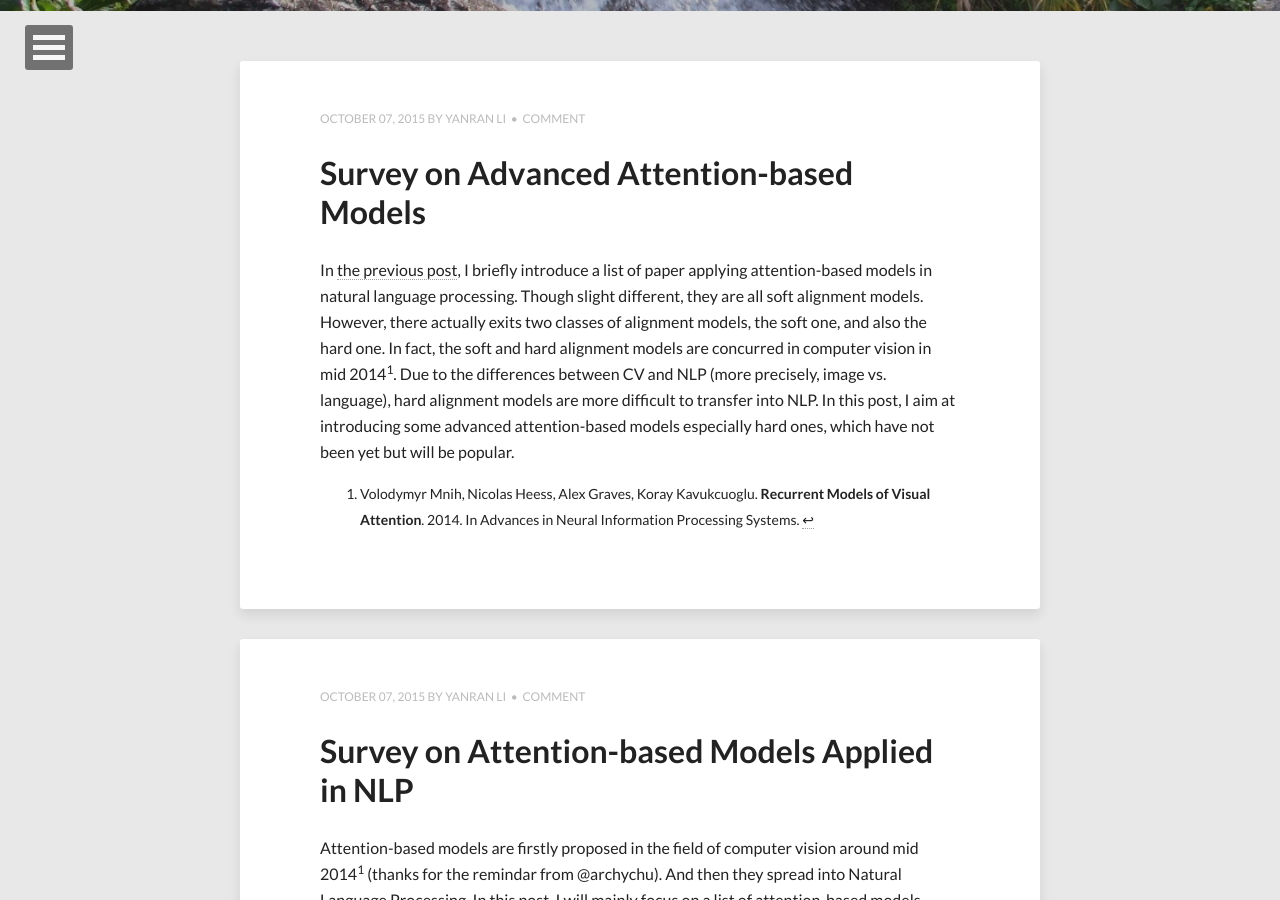
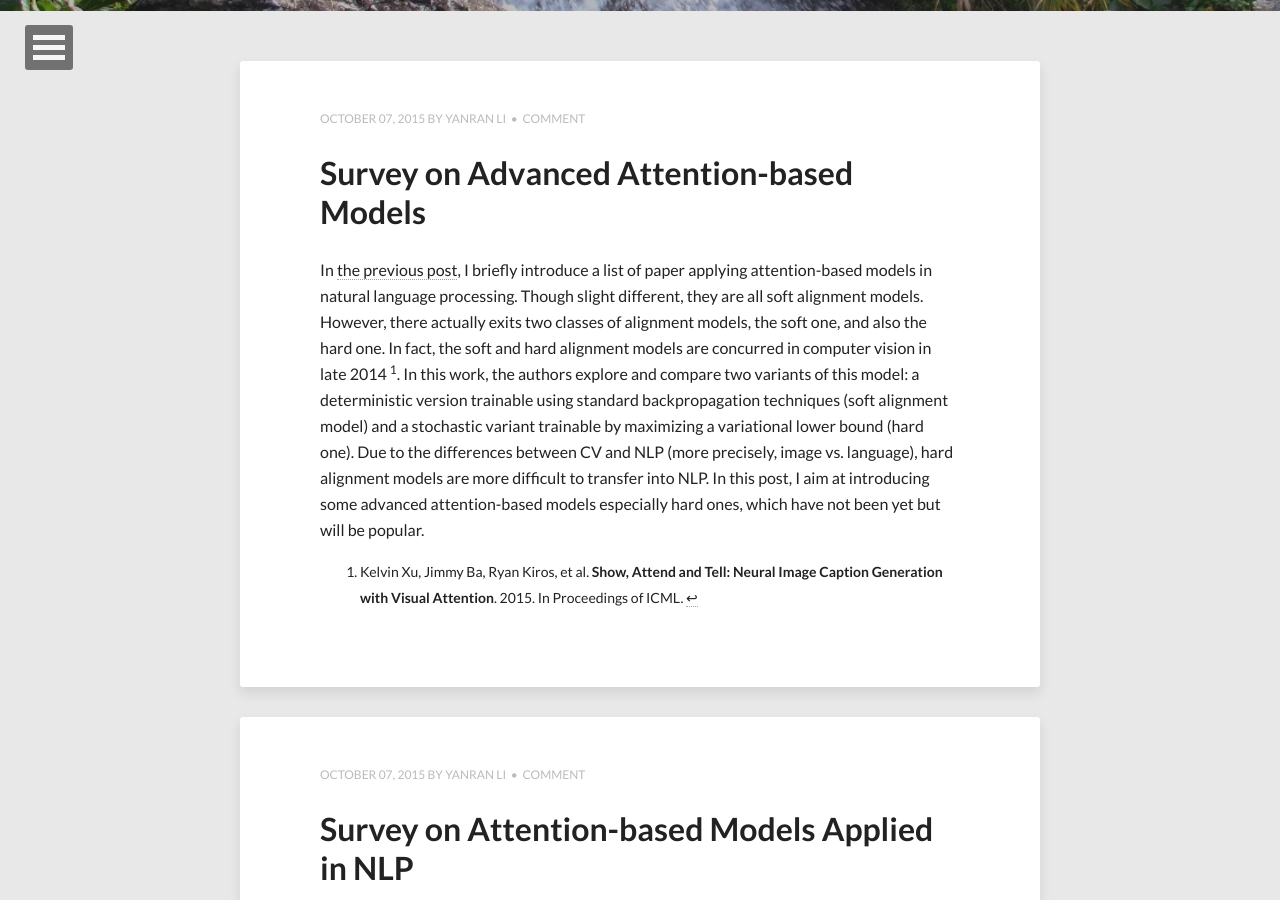
Before and after one commit to niangaotuantuan/niangaotuantuan.github.io, a Jekyll site: the page built from index.html, in a window 1280 px wide and 900 px high, scrolled down 389 px. Built offline with Jekyll 4.4.1, drawn with Linux system fonts in a browser that asks for light colours; nearby versions of some CDN libraries; formulas are drawn with MathJax 3; the list of posts is cut into pages by our own code.

Commit message:
add content

```diff
--- a/_posts/2015/2015-10-07-survey-attention-model-2.md
+++ b/_posts/2015/2015-10-07-survey-attention-model-2.md
@@ -1,7 +1,7 @@
 ---
 layout: post
 title: Survey on Advanced Attention-based Models
-description: In the previous post, I briefly introduce a list of paper applying attention-based models in natural language processing. Though slight different, they are all soft alignment models. However, there actually exits two class of alignment models, the soft one, and also the hard one. In fact, the soft and hard alignment models are concurred in computer vision around 2013. Due to differences between CV and NLP (more precisely, image vs. language), hard alignment models are more difficult to transfer into NLP. In this post, I aim at introducing some advanced attention-based models especially hard ones, which have not been yet but will be popular.
+description: In the previous post, I briefly introduce a list of paper applying attention-based models in natural language processing. Though slight different, they are all soft alignment models. However, there actually exits two class of alignment models, the soft one, and also the hard one. In fact, the soft and hard alignment models are concurred in computer vision around late 2014[^1]. Due to differences between CV and NLP (more precisely, image vs. language), hard alignment models are more difficult to transfer into NLP. In this post, I aim at introducing some advanced attention-based models especially hard ones, which have not been yet but will be popular.
 
 
 comments: true
@@ -16,7 +16,7 @@ tags:
 - paper
 ---
 
-In [the previous post](http://yanran.li/peppypapers/2015/10/07/survey-attention-model-1.html), I briefly introduce a list of paper applying attention-based models in natural language processing. Though slight different, they are all soft alignment models. However, there actually exits two classes of alignment models, the soft one, and also the hard one. In fact, the soft and hard alignment models are concurred in computer vision in mid 2014[^1]. Due to the differences between CV and NLP (more precisely, image vs. language), hard alignment models are more difficult to transfer into NLP. In this post, I aim at introducing some advanced attention-based models especially hard ones, which have not been yet but will be popular.
+In [the previous post](http://yanran.li/peppypapers/2015/10/07/survey-attention-model-1.html), I briefly introduce a list of paper applying attention-based models in natural language processing. Though slight different, they are all soft alignment models. However, there actually exits two classes of alignment models, the soft one, and also the hard one. In fact, the soft and hard alignment models are concurred in computer vision in late 2014 [^1]. In this work, the authors explore and compare two variants of this model: a deterministic version trainable using standard backpropagation techniques (soft alignment model) and a stochastic variant trainable by maximizing a variational lower bound (hard one). Due to the differences between CV and NLP (more precisely, image vs. language), hard alignment models are more difficult to transfer into NLP. In this post, I aim at introducing some advanced attention-based models especially hard ones, which have not been yet but will be popular.
 
 The first one, highly-recommended (by me), is arXiv pre-print, [**DRAW：A Recurrent Neural Network For Image**](http://arxiv.org/pdf/1502.04623.pdf)[^2], from Google DeepMind. I cannot better summarize their motivation than they've already done in their preprint:
 
@@ -56,7 +56,7 @@ Back to this paper, they indeed mix these two mechanisms into different layers o
 
 
 ###References
-[^1]: Volodymyr Mnih, Nicolas Heess, Alex Graves, Koray Kavukcuoglu. **Recurrent Models of Visual Attention**. 2014. In Advances in Neural Information Processing Systems.
+[^1]: Kelvin Xu, Jimmy Ba, Ryan Kiros, et al. **Show, Attend and Tell: Neural Image Caption Generation with Visual Attention**. 2015. In Proceedings of ICML.
 [^2]: Karol Gregor, Ivo Danihelka, Alex Graves, et al. **DRAW: A Recurrent Neural Network For Image Generation**. 2015. arXiv pre-print.
 [^3]: Karl Moritz Hermann, Tomáš Kočiský, Edward Grefenstette, et al. **Teaching Machines to Read and Comprehend**. 2015. In Proceedings of NIPS.
 [^4]: Lei Jimmy Ba, Roger Grosse, Ruslan Salakhutdinov, Brendan Frey. **Learning Wake-Sleep Recurrent Attention Models**. 2015. In Proceedings of NIPS.
```
